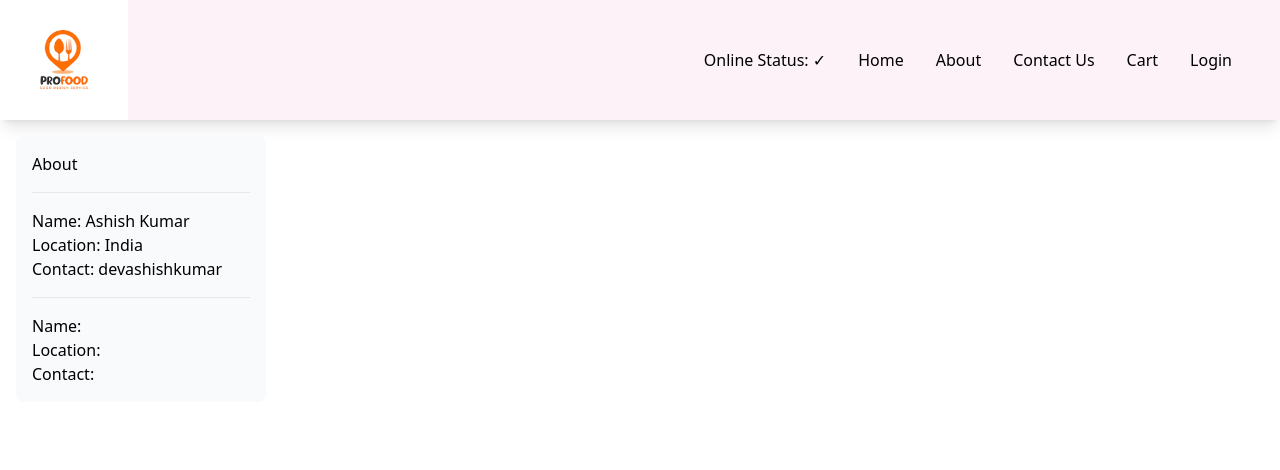
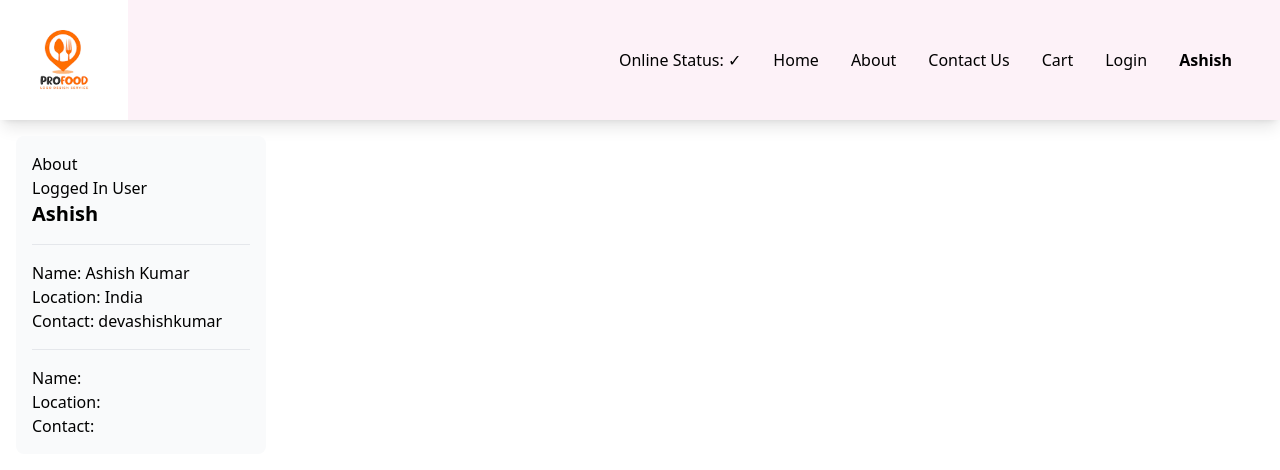
Before and after one commit to devashishkumar/reactapp, a React (Vite) app: page /about in a window 1280 px wide. Shown: the top 470 px of the page. Built offline with nearby package versions, Linux system fonts and the light colour scheme; no server answers.

Commit message:
implement useContext and setContext feature to get/update common data in the application

```diff
--- a/src/restaurant/AppLayout.js
+++ b/src/restaurant/AppLayout.js
@@ -1,7 +1,8 @@
-import React, { lazy, Suspense } from "react";
+import React, { lazy, Suspense, useEffect, useState } from "react";
 import ReactDOM from "react-dom/client";
 import Header from "./components/Header";
 import { createBrowserRouter, Outlet, RouterProvider } from "react-router-dom";
+import UserContext from "../utils/UserContext";
 
 // eager loading
 // import AboutComponent from "./components/About";
@@ -25,12 +26,19 @@ const ContactComponent = lazy(() => import("./components/Contact"));
 const BodyComponent = lazy(() => import("./components/Body"));
 
 const AppLayoutComponent = () => {
+  const [userName, setUserName] = useState();
+  useEffect(() => {
+    setUserName("Ashish");
+  });
   return (
-    <div className="app">
-      <Header />
-      {/* <BodyComponent /> */}
-      <Outlet />
-    </div>
+    /* to override UserContext data */
+    <UserContext.Provider value={{ loggedInUser: userName, setUserName }}>
+      <div className="app">
+        <Header />
+        {/* <BodyComponent /> */}
+        <Outlet />
+      </div>
+    </UserContext.Provider>
   );
 };
 
--- a/src/restaurant/components/About.js
+++ b/src/restaurant/components/About.js
@@ -1,13 +1,19 @@
 import User from "./User";
 import UserComponent from "./UserClass";
+import UserContext from "../../utils/UserContext";
 
 const AboutComponent = () => {
   return (
     <div className="about m-4 p-4 w-[250px] rounded-lg bg-gray-50">
       <h2>About</h2>
-      <hr class="h-px my-4 bg-gray-200 border-0 dark:bg-gray-700"></hr>
+      <div>Logged In User
+        <UserContext.Consumer>
+          {({loggedInUser}) => <h1 className="text-xl font-bold">{loggedInUser}</h1>}
+        </UserContext.Consumer>
+      </div>
+      <hr className="h-px my-4 bg-gray-200 border-0 dark:bg-gray-700"></hr>
       <User name={"Ashish Kumar"} location={"India"} contact={"devashishkumar"}/>
-      <hr class="h-px my-4 bg-gray-200 border-0 dark:bg-gray-700"></hr>
+      <hr className="h-px my-4 bg-gray-200 border-0 dark:bg-gray-700"></hr>
       <UserComponent name={"Ashish Kumar"} location={"India"} contact={"devashishkumar"}/>
     </div>
   );
--- a/src/restaurant/components/Body.js
+++ b/src/restaurant/components/Body.js
@@ -1,9 +1,10 @@
 import RestaurantCardComponent, { withPromotedLabel } from "./RestaurantCard";
 import ShimmerComponent from "./../../common/ShimmerComponent";
-import { useState, useEffect } from "react";
+import { useState, useEffect, useContext } from "react";
 import { RESTUARANT_CONSTANTS } from "./../../utils/constants";
 import { Link } from "react-router-dom";
 import useOnlineStatus from "../../utils/useOnlineStatus";
+import UserContext from "../../utils/UserContext";
 
 const BodyComponent = () => {
   // normal variable
@@ -35,6 +36,7 @@ const BodyComponent = () => {
     filterRestaurant(sData);
     setFilteredData(sData);
   };
+  const { loggedInUser, setUserName } = useContext(UserContext);
   const onlineStatus = useOnlineStatus();
   if (onlineStatus === false) {
     return (
@@ -68,6 +70,18 @@ const BodyComponent = () => {
             Search
           </button>
         </div>
+
+        <div className="search m-4 p-4">
+          <input
+            type="text"
+            className="border border-solid border-black"
+            placeholder="Username"
+            value={loggedInUser}
+            onChange={(e) => {
+              setUserName(e.target.value);
+            }}
+          />
+        </div>
       </div>
       <div className="flex flex-wrap">
         {filteredData.map((restaurant) => {
--- a/src/restaurant/components/Header.js
+++ b/src/restaurant/components/Header.js
@@ -1,7 +1,8 @@
 import { RESTUARANT_CONSTANTS } from "./../../utils/constants";
-import { useState, useEffect } from "react";
+import { useState, useEffect, useContext } from "react";
 import { Link } from "react-router-dom";
 import useOnlineStatus from "../../utils/useOnlineStatus";
+import UserContext from "../../utils/UserContext";
 
 const Header = () => {
   const [buttonName, setButtonName] = useState("Login");
@@ -23,6 +24,8 @@ const Header = () => {
 
    const onlineStatus = useOnlineStatus();
 
+   const {loggedInUser} = useContext(UserContext);
+
   return (
     <div className="flex justify-between bg-pink-50 shadow-lg px">
       <div className="w-32">
@@ -42,6 +45,7 @@ const Header = () => {
             const name = buttonName === "Login" ? "Logout" : "Login";
             setButtonName(name)
           }}> {buttonName}</button></li>
+          <li className="px-4 font-bold">{loggedInUser}</li>
         </ul>
       </div>
     </div>
--- a/src/restaurant/components/RestaurantCard.js
+++ b/src/restaurant/components/RestaurantCard.js
@@ -1,7 +1,10 @@
+import { useContext } from "react";
 import { RESTUARANT_CONSTANTS } from "./../../utils/constants";
+import UserContext from "../../utils/UserContext";
 
 const RestaurantCardComponent = (props) => {
   const { resData } = props;
+  const {loggedInUser} = useContext(UserContext);
   return (
     <div className="m-4 p-4 w-[250px] rounded-lg bg-gray-50 hover:bg-gray-200;">
       <img className="rounded-lg" src={`${RESTUARANT_CONSTANTS.SWIGGY_DISHES_IMAGE_URL}${resData.info.cloudinaryImageId}`} />
@@ -10,6 +13,7 @@ const RestaurantCardComponent = (props) => {
       <h4>{resData.info.avgRating}</h4>
       <h4>{resData.info.costForTwo}</h4>
       <h4>{resData.info.sla.slaString}</h4>
+      <h4>User : {loggedInUser}</h4>
     </div>
   );
 };
--- /dev/null
+++ b/src/utils/UserContext.js
@@ -0,0 +1,7 @@
+import {createContext} from "react";
+
+const UserContext = createContext({
+    loggedInUser: "Mahesh"
+});
+
+export default UserContext;
```
